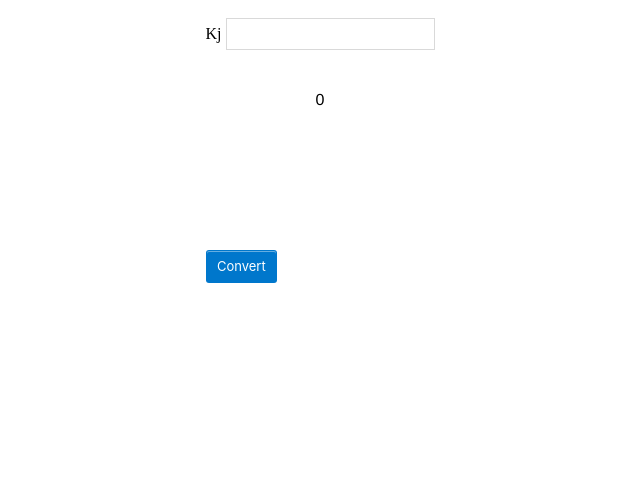
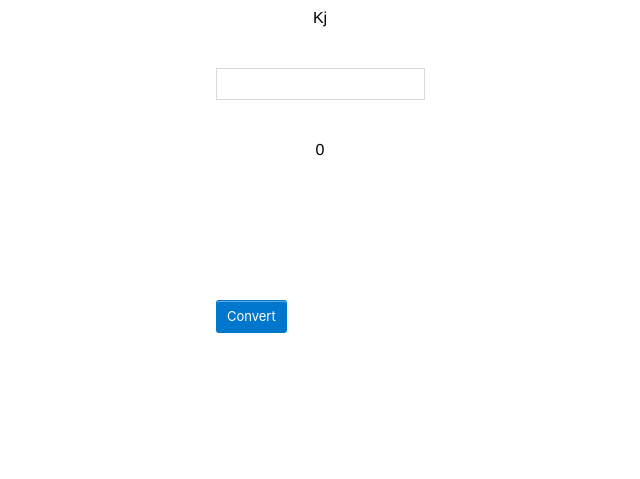
Before and after one commit to kazi-kabir/kj-to-kcal, a plain HTML site: page index.html in a window 1280 px wide. Shown: the part 321-800 px from the top of the page, without its empty margins (320-960 px from the left). Drawn offline with Linux system fonts and the light colour scheme.

Commit message:
update initial metric styling

```diff
--- a/style.css
+++ b/style.css
@@ -20,7 +20,7 @@
     font-size: 16px;
 }
 
-#contentOutput {
+#contentOutput, #initialMetric {
     width: 100%;
     height: 100px;
     display: flex;
```
